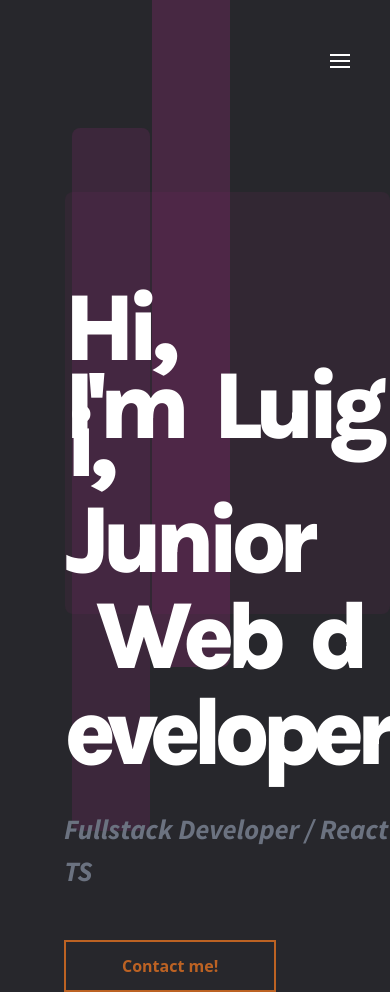
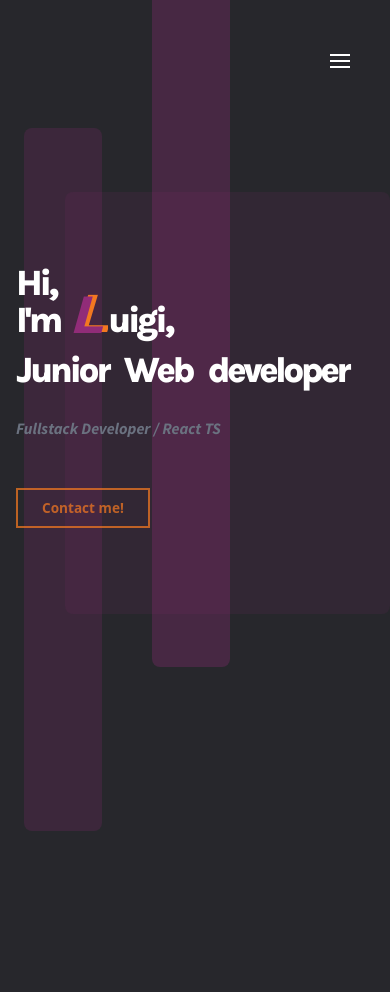
Before and after one commit to luigifgp/portfolio, a React (Create React App) app: page / in a window 390 px wide. After the commit the page ends 844 px from the top, so only its background shows below. Built offline with nearby package versions, Linux system fonts and the light colour scheme; the HTML template or start-up script is replaced by a standard one.

Commit message:
fixed issues within homepage

```diff
--- a/src/App.tsx
+++ b/src/App.tsx
@@ -9,7 +9,7 @@ function App() {
     //TODO DARKMODE bg-slate-200 dark:
     <div className=" bg-DarkModelight ">
       <SideBar />
-      <div className="ml-16 xl:ml-52 transition-all">
+      <div className="ml-4 xl:ml-52 transition-all">
         <HomePage />
       </div>
     </div>
--- /dev/null
+++ b/src/components/AboutPage/AboutPage.tsx
@@ -0,0 +1,9 @@
+import React from 'react';
+
+function AboutPage() {
+    return(
+        <div>
+
+        </div>
+    )
+}
--- a/src/components/HomePage/HomePage.tsx
+++ b/src/components/HomePage/HomePage.tsx
@@ -1,21 +1,22 @@
 import React from 'react';
 import Presentation from './HomePage_Presentation';
+import HamburgerIcon from '../Sidebar/HamburgerIcon';
 
 
 function HomePage() {
     return (
       //TODO DARKMODE bg-slate-200 dark:
-      <div className="grid">
-        <div className="justify-self-end mr-40 -mt-2 opacity-30 w-1/5 h-4/5 absolute bg-PurpleColor rounded-lg " />
-        <div className="justify-self-start ml-2 mt-32 opacity-20 w-1/5 h-5/6 absolute bg-PurpleColor rounded-lg " />
-        <div className="justify-self-end mt-48 opacity-10 w-10/12 h-2/4 absolute bg-PurpleColor rounded-lg " />
+      <div className="grid ">
+        <div className="justify-self-end mr-40 -mt-2 opacity-30 w-1/5 h-4/5 absolute bg-PurpleColor rounded-lg z-10" />
+        <div className="justify-self-start ml-2 mt-32 opacity-20 w-1/5 h-5/6 absolute bg-PurpleColor rounded-lg z-10" />
+        <div className="justify-self-end mt-48 opacity-10 w-10/12 h-2/4 absolute bg-PurpleColor rounded-lg z-10" />
         <div className="homepage">
-         <Presentation/>
-          <p className="mt-7 text-3x1 text-gray-500 italic">
+          <Presentation />
+          <p className="mt-7 text-lg sm:text-2x1 md:text-3x1 lg:texl-4xl text-gray-500 italic">
             Fullstack Developer / React TS
           </p>
 
-          <button className="mt-12 animate-pulse  grid justify-self-start justify-start  pl-14 pr-14 p-3 text-OrangeColor border-OrangeColor font-bold border-2 hover:text-white hover:animate-none hover:bg-OrangeColor transition-all duration-700">
+          <button className="mt-12 animate-pulse text-sm md:text-lg grid justify-self-start justify-start pl-6 pr-6  lg:pl-14 lg:pr-14 p-2 lg:p-3 text-OrangeColor border-OrangeColor font-bold border-2 hover:text-white hover:animate-none hover:bg-OrangeColor focus:bg-OrangeColor transition-all duration-700">
             Contact me!
           </button>
         </div>
--- a/src/components/HomePage/HomePage_Presentation.tsx
+++ b/src/components/HomePage/HomePage_Presentation.tsx
@@ -14,27 +14,30 @@ const Presentation = () => {
           <Letter letter="i" className="" />
           <Letter letter="," className="" />
         </div>
-        <div className=" leading-3 ">
+        <div className=" leading-5 ">
           <Letter letter="I" className="" />
           <Letter letter="'" className="" />
           <Letter letter="m" className="" />
-          <Letter letter="L" className="pl-8" />
+          <img
+            src="svg/logo-luigi.svg"
+            className="ml-2 md:ml-4 h-10 w-10 sm:h-16 sm:w-16 sm:-mt-14 md:h-20 md:w-20 md:-mt-20 lg:w-24 lg:h-24 lg:  -mt-7   inline-block hover:-translate-y-12 hover:animate-wiggle transition-all"
+          />
           <Letter letter="u" className="" />
           <Letter letter="i" className="" />
           <Letter letter="g" className="" />
           <Letter letter="i" className="" />
           <Letter letter="," className="" />
-          <div className=" leading-none pt-4">
+          <div className=" leading-none  pt-4">
             <Letter letter="J" className="" />
             <Letter letter="u" className="" />
             <Letter letter="n" className="" />
             <Letter letter="i" className="" />
             <Letter letter="o" className="" />
             <Letter letter="r" className="" />
-            <Letter letter="W" className="pl-8" />
+            <Letter letter="W" className="pl-4 md:pl-8"  />
             <Letter letter="e" className="" />
             <Letter letter="b" className="" />
-            <Letter letter="d" className="pl-8" />
+            <Letter letter="d" className="pl-4 md:pl-8" />
             <Letter letter="e" className="" />
             <Letter letter="v" className="" />
             <Letter letter="e" className="" />
@@ -43,7 +46,6 @@ const Presentation = () => {
             <Letter letter="p" className="" />
             <Letter letter="e" className="" />
             <Letter letter="r" className="" />
-
           </div>
         </div>
       </>
--- a/src/components/HomePage/Letter.tsx
+++ b/src/components/HomePage/Letter.tsx
@@ -15,7 +15,7 @@ const Letter = (letter: letter) => {
       onMouseEnter={() => setActiveLetter(!activeLetter)}
       onMouseLeave={() =>  setTimeout(() => { setActiveLetter(!activeLetter); }, 900)}
       className={
-        `inline-block tracking-tighter  text-8xl font-medium text-white hover:text-OrangeColor transition-all duration-75"
+        `homepage_presatation
           ${letter.className } ${active}`}
     >
       {letter.letter}
--- a/src/components/Sidebar/HamburgerIcon.tsx
+++ b/src/components/Sidebar/HamburgerIcon.tsx
@@ -9,13 +9,12 @@ const HamburgerIcon = () => {
   const{ sidebar}: portfolioState = useSelector(getSidebarSelector);
   const dispatch = useDispatch();
   return (
-    <header className="w-full fixed top-0 left-0 p-10 flex z-20">
-      {console.log(sidebar)}
+    <div className="w-full fixed top-0 left-0 p-10 flex z-50">
       {/* Logo */}
-      <div className="text-white flex-grow z-20"></div>
+      <div className="text-white flex-grow z-50"></div>
       {/* Hamburger Icon */}
       <button
-        className="xl:hidden flex top-0 right-0 z-20 relative w-10 h-10 text-white focus:outline-none"
+        className="xl:hidden flex top-0 right-0 z-50 relative w-10 h-10 text-white focus:outline-none"
         onClick={() => dispatch(sidebarA(!sidebar))}
       >
         <div className="absolute w-5 transform -translate-x-1/2 -translate-y-1/2 left-1/2 top-1/2">
@@ -36,7 +35,7 @@ const HamburgerIcon = () => {
           ></span>
         </div>
       </button>
-    </header>
+    </div>
   );
 };
 
--- a/src/components/Sidebar/Sidebar.tsx
+++ b/src/components/Sidebar/Sidebar.tsx
@@ -33,7 +33,7 @@ function  SideBar()  {
 
 
   return (
-    <div className="fixed ">
+    <div className="fixed z-50">
       <HamburgerIcon />
       {/* ToDo DarkMode bg-white dark */}
 
@@ -43,8 +43,8 @@ function  SideBar()  {
         }`}
       >
         <div className="h-32 shadow-zinc-900 shadow-lg   ">
-          <a className="" href="/">
-            <img className=" w-42 mt-2" src="/svg/logo-luigi.svg" alt="logo" />
+          <a className="grid justify-items-center" href="/">
+            <img className=" w-28 h-28  mt-2" src="/svg/logo-luigi.svg" alt="logo" />
           </a>
         </div>
         <div className="grid  justify-items-center gap-2 ">
@@ -53,9 +53,7 @@ function  SideBar()  {
               <li>
                 {/* ToDo DarkMode bg-white dark */}
                 <a href="#wq" className=" ">
-                  <p className="text-xl  font-semibold ">
-                    {route.name}
-                  </p>
+                  <p className="text-xl  font-semibold ">{route.name}</p>
                 </a>
               </li>
             </ul>
--- a/src/index.css
+++ b/src/index.css
@@ -29,10 +29,14 @@
 
   /* homePage */
   .homepage{
-    @apply grid pt-64 z-20;
-  }
-  .homepage span {
+    @apply grid pt-64 z-20 transition-all duration-200;
+
 
   }
+  .homepage_presatation{
+    @apply inline-block tracking-tighter xl:text-8xl lg:text-7xl md:text-7xl sm:text-6xl  text-4xl
+    font-medium text-white hover:text-OrangeColor transition-all duration-200;
+  }
+
 
 }
--- a/tailwind.config.js
+++ b/tailwind.config.js
@@ -14,7 +14,7 @@ module.exports = {
       tighter: "-.1em",
     },
     fontSize: {
-      xm: ".65rem",
+      xm: ".55rem",
       sm: ".85rem",
       lg: "1rem",
       xl: "1.25rem",
```
Also changed, not shown: public/svg/logo-luigi.svg.
